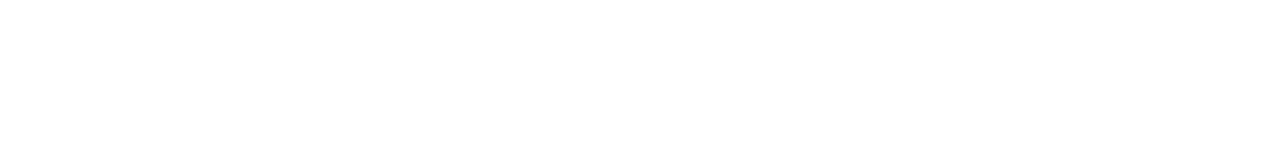
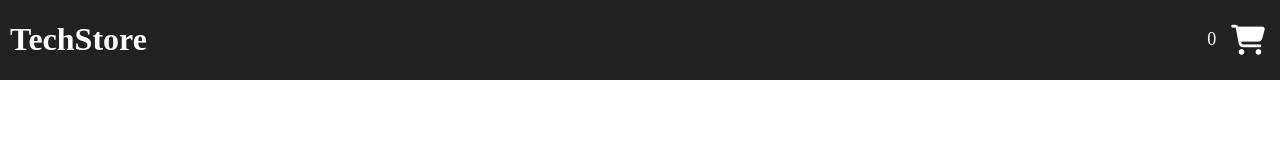
Before and after one commit to linnalessandra/Projektarbete-Tech-Store-, a plain HTML site: page index.html in a window 1280 px wide. Drawn offline with Linux system fonts and the light colour scheme.

Commit message:
Navigationbar

```diff
--- a/index.html
+++ b/index.html
@@ -6,14 +6,20 @@
         <meta charset="utf-8" />
         <meta http-equiv="X-UA-Compatible" content="IE=edge">
         <meta name="viewport" content="width=device-width, initial-scale=1">
+        <script src="https://kit.fontawesome.com/f74671b24f.js" crossorigin="anonymous"></script>
+        <link rel="stylesheet" href="style.css">
 
         <!-- Visit www.fontawesome.com on how to add font icons to your project -->
         <!-- Link your stylesheet file/files, do NOT write styles in the html file! -->
         <script src="./main.js"></script>
     </head>
     <body onload="initSite()">
-        <header>
-            <!-- Your header title and shopping cart button goes here  -->
+        <header class="navbar-wrapper">
+            <div class="nav-name"><h1><a href="/index.html">TechStore</a></h1></div>
+            <div class="nav-icon">
+                <div id="productsInCart">0</div>
+                <div><a href="#"><i class="fas fa-shopping-cart"></a></i></div>
+            </div>
         </header>
 
         <main>
--- /dev/null
+++ b/style.css
@@ -0,0 +1,28 @@
+.navbar-wrapper{
+    position: fixed;
+    top: 0;
+    right: 0;
+    left: 0;
+    background-color: #212121;
+    color: #FFFFFF;
+    display: flex;
+    justify-content: space-between;
+    align-items: center;
+}
+.nav-name{
+    margin-left: 10px;
+}
+.nav-icon{
+    display: flex;
+    flex-direction: row;
+    align-items: center;
+    font-size: large;
+}
+.nav-icon > div > a > i{
+    font-size: 30px;
+    margin: 15px 15px;
+}
+a{
+    text-decoration: none;
+    color: #FFFFFF;
+}
```
